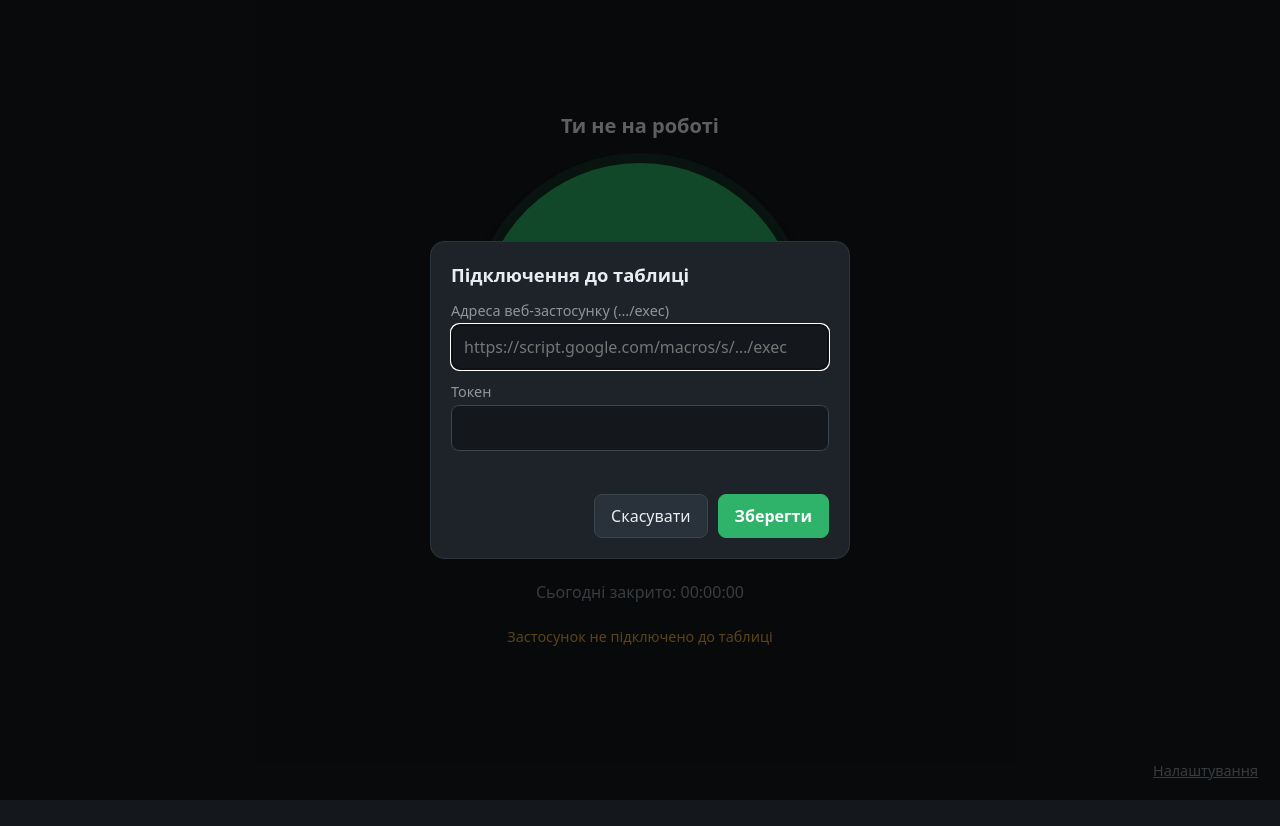
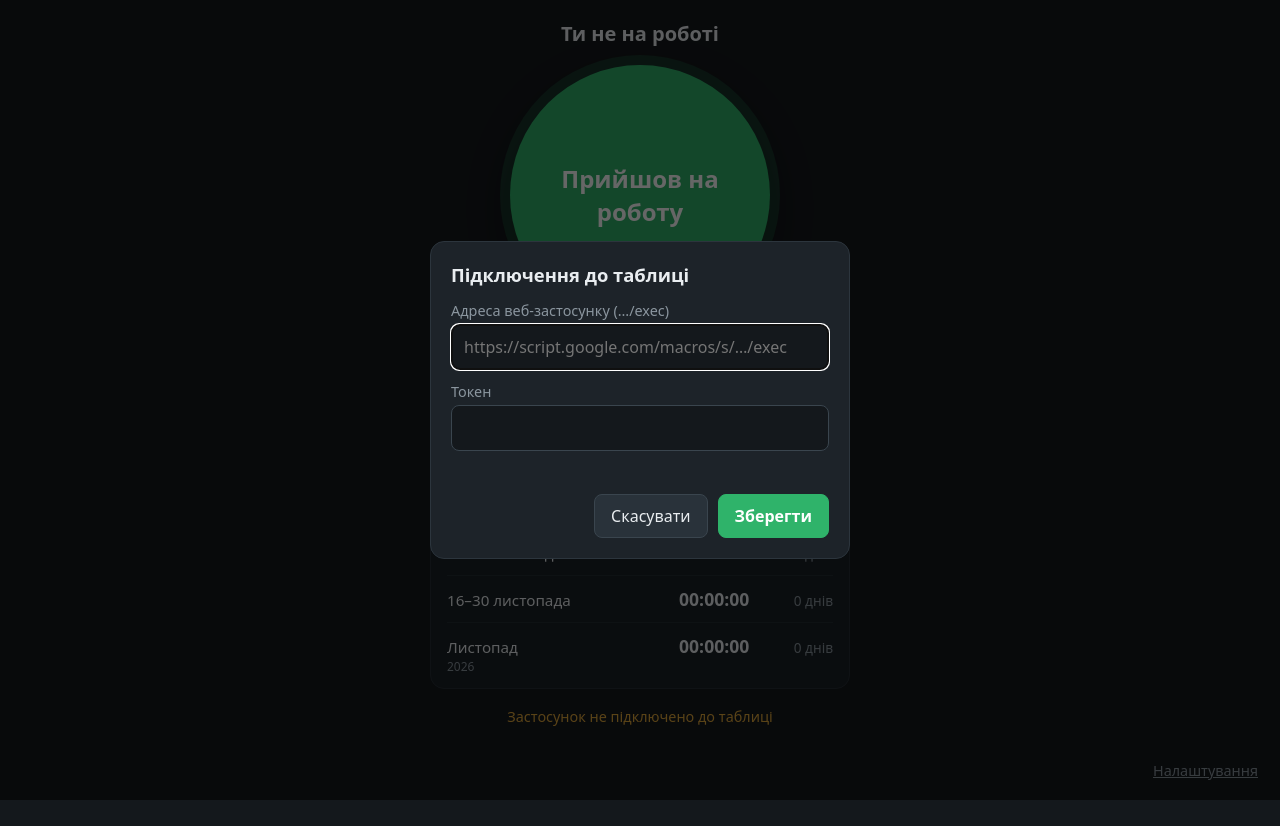
Before and after one commit to 0104smtv-svg/time-tracker, a plain HTML site: page index.html in a window 1280 px wide. Before the commit the page ends 800 px from the top, so only its background shows below. Drawn offline with Linux system fonts and the light colour scheme.

Commit message:
Update index.html

```diff
--- a/index.html
+++ b/index.html
@@ -35,11 +35,12 @@
     flex-direction: column;
     align-items: center;
     justify-content: center;
-    gap: 24px;
+    gap: 18px;
+    padding: 20px 0 64px;
   }
   #status { font-size: 1.25rem; font-weight: 600; text-align: center; }
   #btn {
-    width: min(72vw, 320px);
+    width: min(62vw, 260px);
     aspect-ratio: 1;
     border: 0;
     border-radius: 50%;
@@ -60,7 +61,27 @@
   }
   #btn:disabled { opacity: .65; }
   #timer { font-size: 2.6rem; font-variant-numeric: tabular-nums; font-weight: 300; min-height: 1.2em; }
-  #today { color: var(--muted); font-size: 1rem; font-variant-numeric: tabular-nums; }
+  #stats {
+    width: min(92vw, 420px);
+    background: #1a2025;
+    border: 1px solid #262e35;
+    border-radius: 14px;
+    padding: 2px 16px;
+  }
+  #stats .row {
+    display: grid;
+    grid-template-columns: 1fr auto 4.6em;
+    gap: 10px;
+    align-items: baseline;
+    padding: 11px 0;
+    border-bottom: 1px solid #242c33;
+  }
+  #stats .row:last-child { border-bottom: 0; }
+  #stats .lbl { font-size: .95rem; }
+  #stats .lbl small { display: block; color: var(--muted); font-size: .75rem; margin-top: 1px; }
+  #stats .val { font-size: 1.1rem; font-variant-numeric: tabular-nums; font-weight: 600; }
+  #stats .row.main .val { font-size: 1.3rem; }
+  #stats .days { color: var(--muted); font-size: .85rem; text-align: right; }
   #sync { color: var(--muted); font-size: .9rem; min-height: 1.2em; text-align: center; }
   #sync.pending { color: var(--amber); }
   #note { font-size: .95rem; min-height: 1.2em; max-width: 30em; text-align: center; color: var(--amber); }
@@ -116,7 +137,7 @@
   <div id="status"></div>
   <button id="btn" type="button"></button>
   <div id="timer"></div>
-  <div id="today"></div>
+  <section id="stats" aria-label="Статистика"></section>
   <div id="sync"></div>
   <div id="note" role="status"></div>
 </main>
@@ -139,9 +160,9 @@
 (function () {
   'use strict';
 
-  const LS = { cfg: 'wt_cfg', state: 'wt_state', queue: 'wt_queue', today: 'wt_today' };
+  const LS = { cfg: 'wt_cfg', state: 'wt_state', queue: 'wt_queue', shifts: 'wt_shifts' };
   const $ = id => document.getElementById(id);
-  const btn = $('btn'), statusEl = $('status'), timerEl = $('timer'), todayEl = $('today');
+  const btn = $('btn'), statusEl = $('status'), timerEl = $('timer'), statsEl = $('stats');
   const syncEl = $('sync'), noteEl = $('note'), dlg = $('dlg');
 
   const NOTES = {
@@ -181,26 +202,98 @@
   let cfg = load(LS.cfg, null);
   let state = load(LS.state, { working: false, startedAt: null });
   let queue = load(LS.queue, []);
-  let today = load(LS.today, { day: dayKey(), ms: 0 });
+  let shifts = load(LS.shifts, []); // зміни з сервера: [{ s: початок_мс, e: кінець_мс | null }]
   let syncing = false;
   let lastTap = 0;
 
-  function getToday() {
-    if (today.day !== dayKey()) today = { day: dayKey(), ms: 0 };
-    return today;
+  const MONTHS = ['січня', 'лютого', 'березня', 'квітня', 'травня', 'червня', 'липня', 'серпня',
+                  'вересня', 'жовтня', 'листопада', 'грудня'];
+  const MONTHS_NOM = ['Січень', 'Лютий', 'Березень', 'Квітень', 'Травень', 'Червень', 'Липень',
+                      'Серпень', 'Вересень', 'Жовтень', 'Листопад', 'Грудень'];
+
+  function keyOf(d) {
+    return d.getFullYear() + '-' + pad(d.getMonth() + 1) + '-' + pad(d.getDate());
+  }
+  function hhmm(ms) {
+    const d = new Date(ms);
+    return pad(d.getHours()) + ':' + pad(d.getMinutes());
+  }
+  function dayWord(n) {
+    const a = n % 10, b = n % 100;
+    if (a === 1 && b !== 11) return 'день';
+    if (a >= 2 && a <= 4 && (b < 12 || b > 14)) return 'дні';
+    return 'днів';
+  }
+
+  // Зміни з сервера + ще не відправлені події з черги (щоб офлайн-статистика була актуальною)
+  function currentShifts() {
+    const list = shifts.map(x => ({ s: x.s, e: x.e }));
+    let open = list.length && list[list.length - 1].e == null ? list[list.length - 1] : null;
+    queue.forEach(ev => {
+      if (ev.type === 'in') {
+        if (!open) { open = { s: ev.ts, e: null }; list.push(open); }
+      } else if (open && ev.ts >= open.s) {
+        open.e = ev.ts;
+        open = null;
+      }
+    });
+    return list;
+  }
+
+  function computeStats() {
+    const now = new Date();
+    const nowMs = now.getTime();
+    const y = now.getFullYear(), m = now.getMonth(), d = now.getDate();
+    const lastDay = new Date(y, m + 1, 0).getDate();
+    const back = (now.getDay() + 6) % 7; // тиждень починається з понеділка
+    const monday = new Date(y, m, d - back);
+    const sunday = new Date(y, m, d - back + 6);
+    const mk = day => y + '-' + pad(m + 1) + '-' + pad(day);
+    const short = dt => pad(dt.getDate()) + '.' + pad(dt.getMonth() + 1);
+
+    const periods = [
+      { id: 'today', label: 'Сьогодні', from: keyOf(now), to: keyOf(now) },
+      { id: 'week', label: 'Тиждень', hint: short(monday) + ' – ' + short(sunday), from: keyOf(monday), to: keyOf(sunday) },
+      { id: 'h1', label: '1–15 ' + MONTHS[m], from: mk(1), to: mk(15) }
+    ];
+    if (d >= 16) periods.push({ id: 'h2', label: '16–' + lastDay + ' ' + MONTHS[m], from: mk(16), to: mk(lastDay) });
+    periods.push({ id: 'month', label: MONTHS_NOM[m], hint: String(y), from: mk(1), to: mk(lastDay) });
+    periods.forEach(p => { p.ms = 0; p.days = new Set(); });
+
+    currentShifts().forEach(sh => {
+      const key = keyOf(new Date(sh.s)); // зміна належить дню, коли вона почалась
+      const dur = Math.max(0, (sh.e == null ? nowMs : sh.e) - sh.s);
+      periods.forEach(p => {
+        if (key >= p.from && key <= p.to) { p.ms += dur; p.days.add(key); }
+      });
+    });
+    return periods;
+  }
+
+  function renderStats() {
+    statsEl.innerHTML = computeStats().map(p =>
+      '<div class="row' + (p.id === 'today' ? ' main' : '') + '">' +
+        '<div class="lbl">' + p.label + (p.hint ? '<small>' + p.hint + '</small>' : '') + '</div>' +
+        '<div class="val">' + fmt(p.ms) + '</div>' +
+        '<div class="days">' + p.days.size + ' ' + dayWord(p.days.size) + '</div>' +
+      '</div>'
+    ).join('');
   }
 
   // ---------- Відображення ----------
   function render() {
     btn.classList.toggle('working', state.working);
     btn.textContent = state.working ? 'Піти з роботи' : 'Прийшов на роботу';
-    statusEl.textContent = state.working ? 'Ти на роботі' : 'Ти не на роботі';
-    todayEl.textContent = 'Сьогодні закрито: ' + fmt(getToday().ms);
+    statusEl.textContent = state.working && state.startedAt
+      ? 'Ти на роботі з ' + hhmm(state.startedAt)
+      : (state.working ? 'Ти на роботі' : 'Ти не на роботі');
+    renderStats();
     renderTimer();
     renderSync();
   }
   function renderTimer() {
     timerEl.textContent = state.working && state.startedAt ? fmt(Date.now() - state.startedAt) : '';
+    if (state.working) renderStats(); // поточна зміна «тікає» в статистиці
   }
   function renderSync() {
     let text, pending = false;
@@ -251,9 +344,9 @@
   function applyServer(s) {
     if (queue.length) return; // є непереслані дії — локальний стан важливіший
     state = { working: !!s.working, startedAt: s.startedAt || null };
-    today = { day: dayKey(), ms: Math.round((s.todayHours || 0) * 3600000) };
+    shifts = (s.shifts || []).map(x => ({ s: x[0], e: x[1] || null }));
     save(LS.state, state);
-    save(LS.today, today);
+    save(LS.shifts, shifts);
     render();
   }
 
@@ -297,15 +390,11 @@
     if (ev.type === 'in') {
       state = { working: true, startedAt: now };
     } else {
-      const t = getToday();
-      if (state.startedAt) t.ms += now - state.startedAt;
-      today = t;
       state = { working: false, startedAt: null };
     }
     queue.push(ev);
     save(LS.queue, queue);
     save(LS.state, state);
-    save(LS.today, today);
     note('');
     render();
     sync();
```
